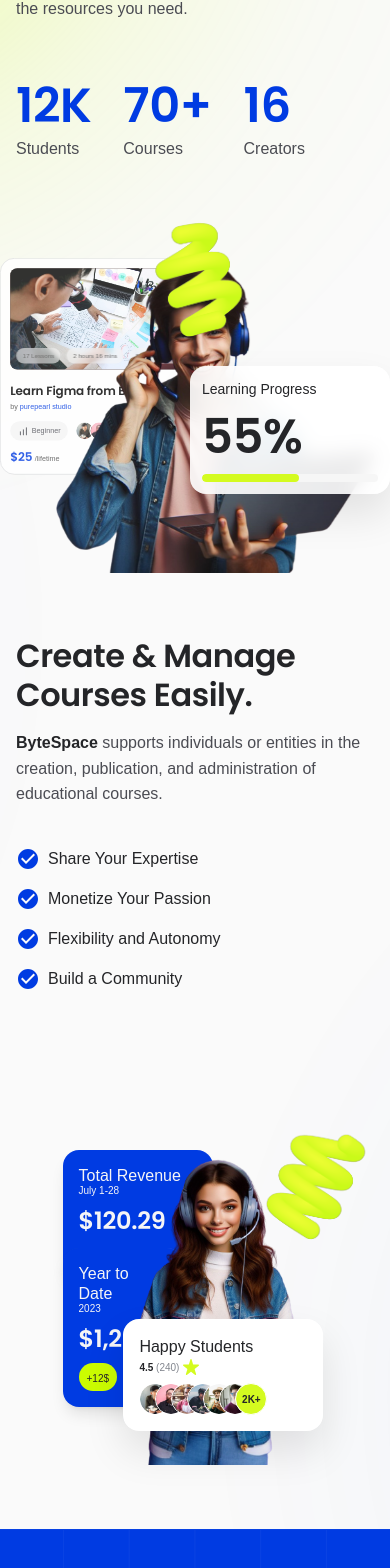
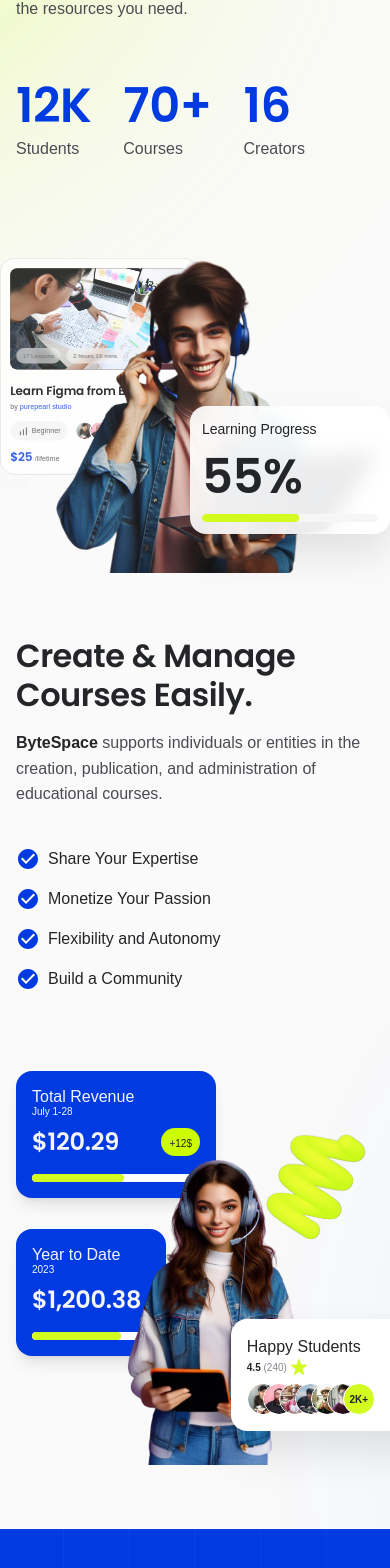
Before and after one commit to Rifat-2020831030/ByteSpace_Task, a Next.js app: page / in a window 390 px wide. Shown: the part 6468-8036 px from the top of the page. Built offline with nearby package versions, Linux system fonts and the light colour scheme; a web font is replaced by a local one.

Commit message:
fix(ui): adjust positioning and dimensions for ManageCourses and ProfessionalGrowth components

```diff
--- a/src/components/home/ManageCourses.tsx
+++ b/src/components/home/ManageCourses.tsx
@@ -28,7 +28,7 @@ export function ManageCourses() {
             amount="$120.29"
             increase="+12$"
             progress={55}
-            className="absolute left-[13%] top-[20%] z-10 w-[150px] md:w-[250px]"
+            className="absolute left-0 sm:left-[13%] sm:top-[20%] z-10 w-[200px] md:w-[250px]"
           />
 
           {/* Floating Card: Year to Date (Left edge) */}
@@ -37,11 +37,12 @@ export function ManageCourses() {
             subtitle="2023"
             amount="$1,200.38"
             increase="+12$"
-            className="absolute left-[13%] top-[45%] z-10 w-[120px] md:w-[134px]"
+            progress={75}
+            className="absolute left-0 top-[40%] sm:left-[13%] sm:top-[45%] z-10 w-[150px] md:w-[134px]"
           />
 
           {/* Floating Card: Happy Students (Bottom right) */}
-          <div className="absolute left-[30%] md:left-[60%] top-[63%] bg-white backdrop-blur-[10px] p-[16px] rounded-[16px] shadow-[0_20px_40px_rgba(0,0,0,0.1)] flex flex-col justify-center gap-[8px] z-30 w-[200px] md:w-[258px]">
+          <div className="absolute left-[60%] md:left-[60%] top-[63%] bg-white backdrop-blur-[10px] p-[16px] rounded-[16px] shadow-[0_20px_40px_rgba(0,0,0,0.1)] flex flex-col justify-center gap-[8px] z-30 w-[200px] md:w-[258px]">
             <div className="flex flex-col">
               <span className="font-body font-medium text-[16px] text-brand-gray-950 leading-[24px]">
                 Happy Students
--- a/src/components/home/ProfessionalGrowth.tsx
+++ b/src/components/home/ProfessionalGrowth.tsx
@@ -1,11 +1,11 @@
 import { ASSETS } from "@/lib/assets";
+import { getCourseOfTheDay } from "@/services/course.service";
+import { PlatformService } from "@/services/platform.service";
 import Image from "next/image";
 import { CourseCard } from "../ui/CourseCard";
 import { LearningProgressCard } from "../ui/LearningProgressCard";
 import { SectionHeader } from "../ui/SectionHeader";
 import { TintedShape } from "../ui/TintedShape";
-import { PlatformService } from "@/services/platform.service";
-import { getCourseOfTheDay } from "@/services/course.service";
 
 export async function ProfessionalGrowth() {
   const metrics = await PlatformService.getMetrics();
@@ -66,22 +66,20 @@ export async function ProfessionalGrowth() {
 
           {/* Floating Course Card - BEHIND the student (z-10) */}
           <div className="absolute -left-4 md:-left-[50px] top-[20px] md:top-[120px] scale-[0.6] md:scale-[0.75] origin-top-left z-10 pointer-events-none opacity-80 md:opacity-100">
-            <CourseCard
-              course={featuredCourse}
-            />
+            <CourseCard course={featuredCourse} />
           </div>
 
           {/* Floating Learning Progress Card - Above the student (z-30) */}
           <LearningProgressCard
             progress={55}
-            className="absolute -right-4 md:-right-4 top-[38%] bg-white/90 z-30"
+            className="absolute -right-4 md:-right-4 md:top-[38%] top-[50%] bg-white/90 z-30"
           />
 
           {/* 3D Shape - Lime Color, properly positioned via CSS Mask */}
           <TintedShape
             src={ASSETS.growth.shape1}
             color="bg-brand-lime"
-            className="left-[30%] md:left-[79%] -top-8 md:top-[55px] w-[150px] md:w-[215px] aspect-square z-30"
+            className="left-[30%] md:left-[79%] -top-8 md:top-[55px] w-[150px] md:w-[215px] aspect-square z-30 hidden"
           />
         </div>
       </div>
```
Also changed, not shown: src/components/layout/Footer.tsx (+8 -2 lines).
